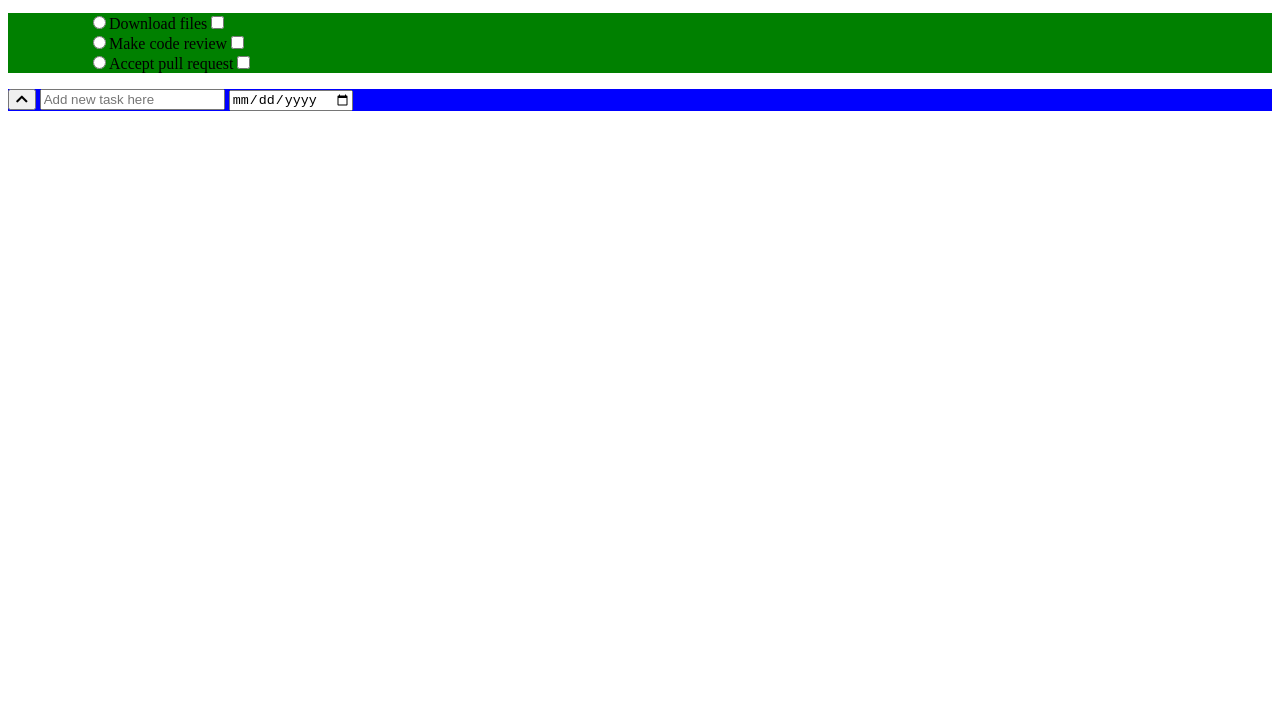
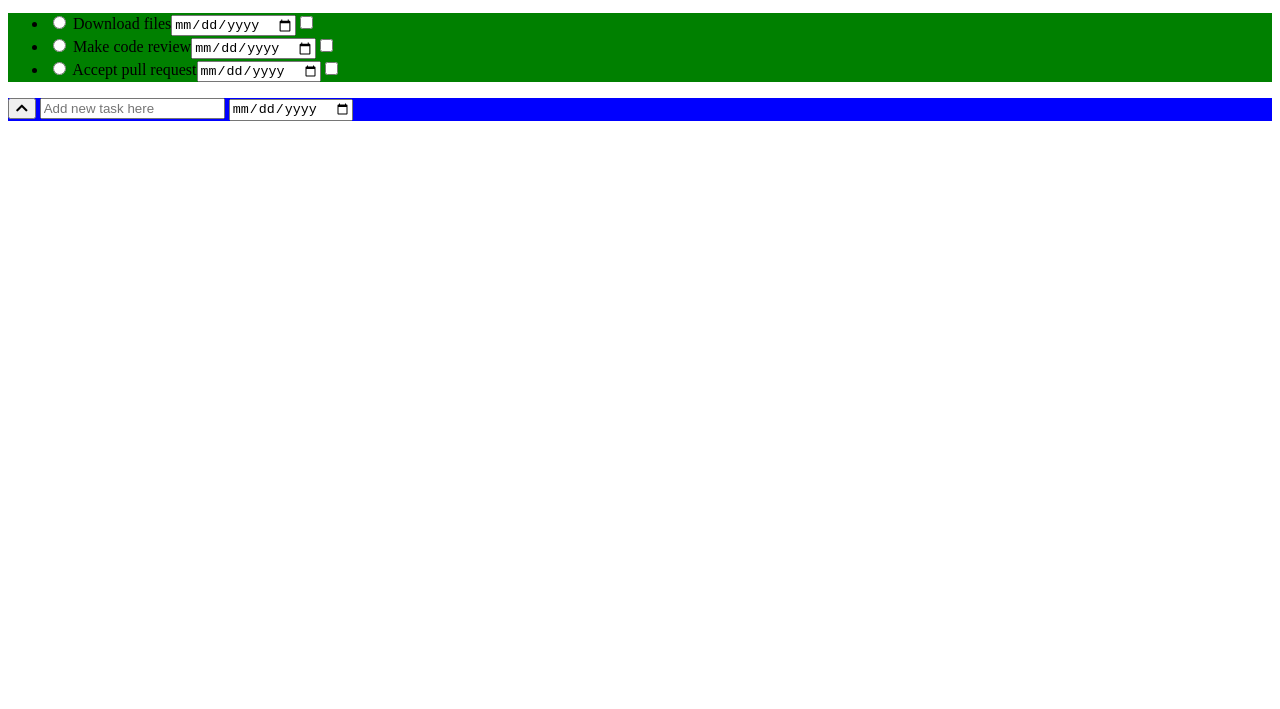
Before and after one commit to cristianbgp/group3-todolist-js, a plain HTML site: page index.html in a window 1280 px wide. Shown: the part 91-800 px from the top of the page. Drawn offline with Linux system fonts and the light colour scheme.

Commit message:
Fix structure of html

```diff
--- a/index.html
+++ b/index.html
@@ -18,17 +18,20 @@
     <h2 class="header__date">Thursday, May 16th</h2>
   </div>
   <div class="body">
-    <ol class="body__list">
-      <ul class="body__task">
-        <input type="radio">Download files<input type="checkbox">
-      </ul>
-      <ul class="body__task">
-        <input type="radio">Make code review<input type="checkbox">
-      </ul>
-      <ul class="body__task">
-        <input type="radio">Accept pull request<input type="checkbox">
-      </ul>
-    </ol>
+    <ul class="body__list">
+      <li class="body__task">
+        <input type="radio">
+        <span>Download files</span><input type="date"><input type="checkbox">
+      </li>
+      <li class="body__task">
+        <input type="radio">
+        <span>Make code review</span><input type="date"><input type="checkbox">
+      </li>
+      <li class="body__task">
+        <input type="radio">
+        <span>Accept pull request</span><input type="date"><input type="checkbox">
+      </li>
+    </ul>
   </div>
   <div class="footer">
     <form class="form"></form>
@@ -36,7 +39,5 @@
     <input type="text" placeholder="Add new task here" class="form__task">
     <input type="date" class="form__date">
   </div>
-  <script src="./assets/js/main.js"></script>
-</body>
 
 </html>
```
